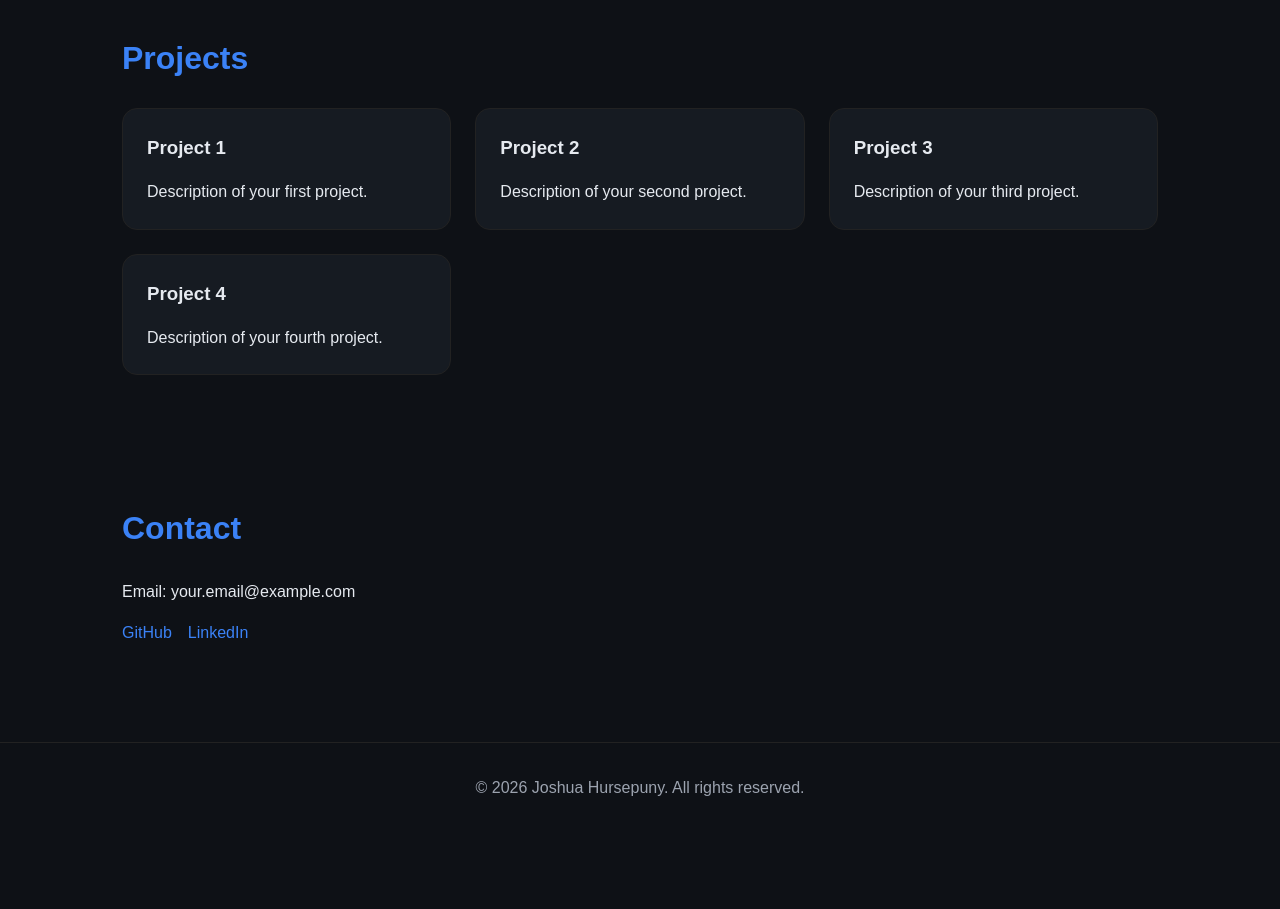
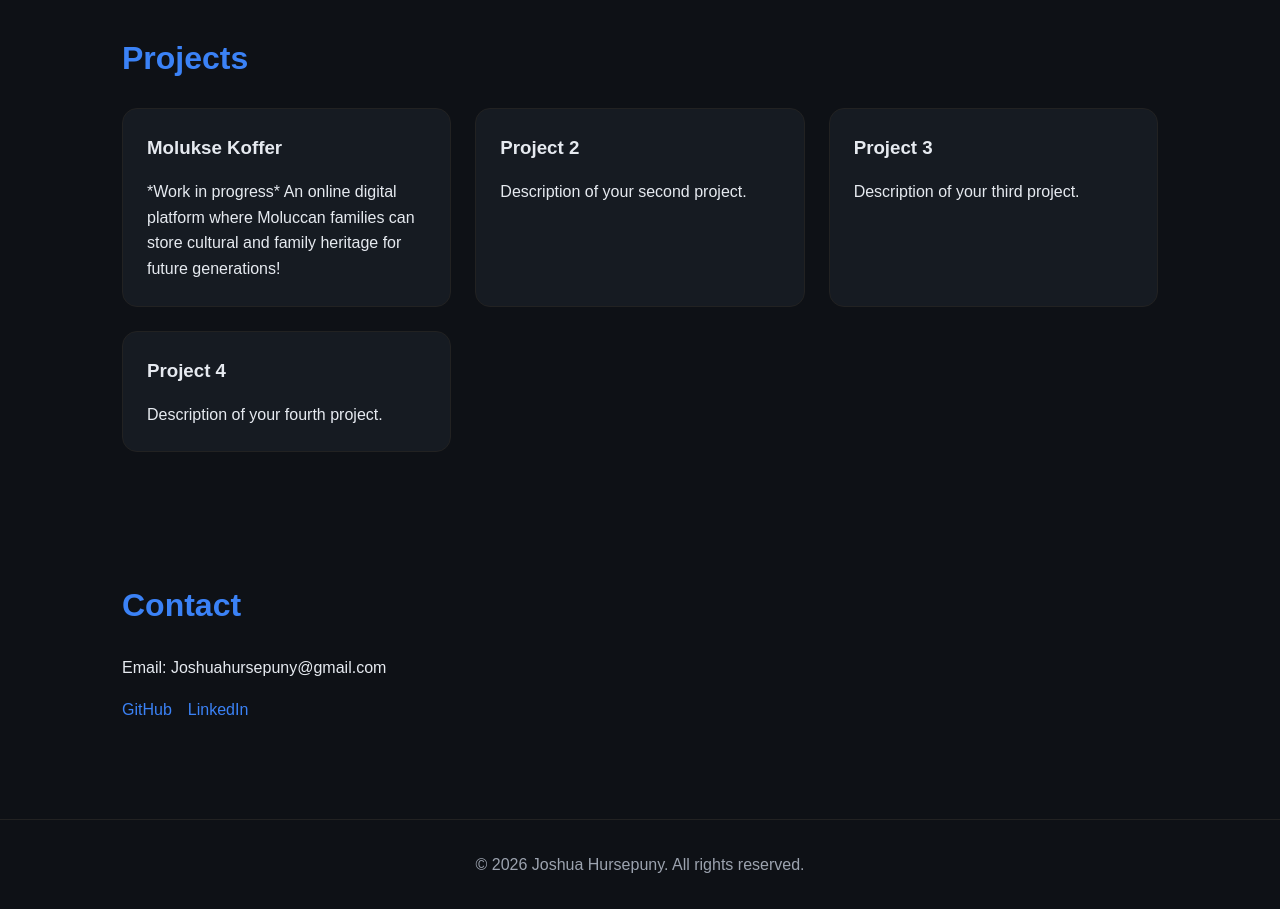
Before and after one commit to OzzyOs/portfolio, a plain HTML site: page main.html in a window 1280 px wide. Shown: the part 1380-2289 px from the top of the page. Before the commit the page ends 2212 px from the top, so only its background shows below. Drawn offline with Linux system fonts and the light colour scheme.

Commit message:
Issue-3: Adjust styling and section hierarchy.

```diff
--- a/main.html
+++ b/main.html
@@ -62,10 +62,10 @@
         <div class="projects-grid">
 
             <div class="project-card">
-                <h3>Project 1</h3>
-                <p>
-                    Description of your first project.
-                </p>
+                <a href="https://github.com/OzzyOs/De-Koffer">
+                    <h3>Molukse Koffer</h3>
+                    <p>*Work in progress* An online digital platform where Moluccan families can store cultural and family heritage for future generations! </p>
+                </a>
             </div>
 
             <div class="project-card">
@@ -95,11 +95,11 @@
     <section id="contact" class="section">
         <h2>Contact</h2>
 
-        <p>Email: your.email@example.com</p>
+        <p>Email: Joshuahursepuny@gmail.com</p>
 
         <div class="contact-links">
-            <a href="#">GitHub</a>
-            <a href="#">LinkedIn</a>
+            <a href="https://github.com/OzzyOs">GitHub</a>
+            <a href="https://nl.linkedin.com/in/joshua-hursepuny">LinkedIn</a>
         </div>
     </section>
 
--- a/styling.css
+++ b/styling.css
@@ -163,11 +163,16 @@ nav a:hover {
     transition: 0.3s;
 }
 
+.project-card a {
+    text-decoration: none;
+    color: inherit;
+}
+
 .project-card:hover {
     transform: translateY(-5px);
 
     box-shadow:
-            0 0 20px rgba(59, 130, 246, 0.3);
+            0 0 20px rgba(0, 150, 0, 0.3);
 }
 
 .project-card h3 {
```
